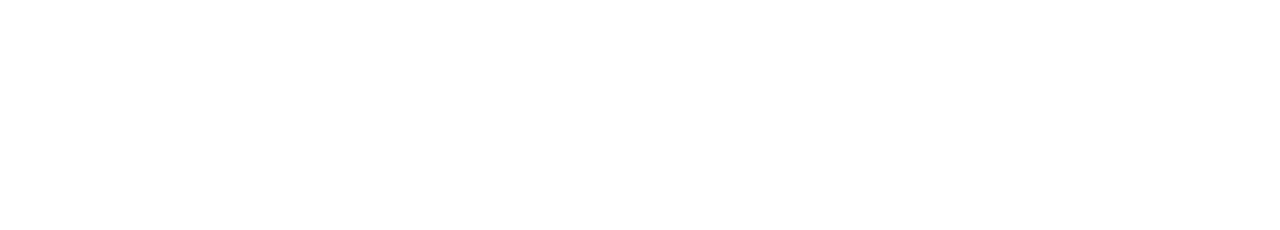
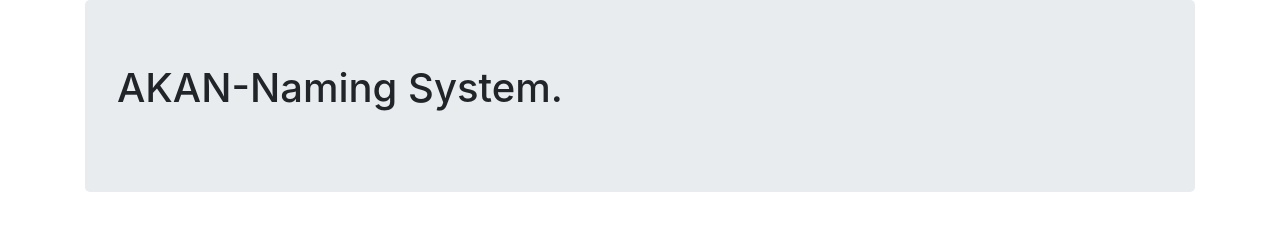
Before and after one commit to antomuli/AKAN-Naming-System, a plain HTML site: page index.html in a window 1280 px wide. Drawn offline with Linux system fonts and the light colour scheme.

Commit message:
create bootstrap link and helping classes of it

```diff
--- a/index.html
+++ b/index.html
@@ -5,8 +5,15 @@
   <meta name="viewport" content="width=device-width, initial-scale=1.0">
   <meta http-equiv="X-UA-Compatible" content="ie=edge">
 <title>AKAN-Naming System</title>
+<link rel="stylesheet" href="./CSS/bootstrap.min.css" type="text/css">
 </head>
 <body>
+  <div class="container">
+    <div class="jumbotron">
+      <h1>AKAN-Naming System.</h1>
+      <p></p>
+    </div>
+  </div>
 
 </body>
 </html>
```
